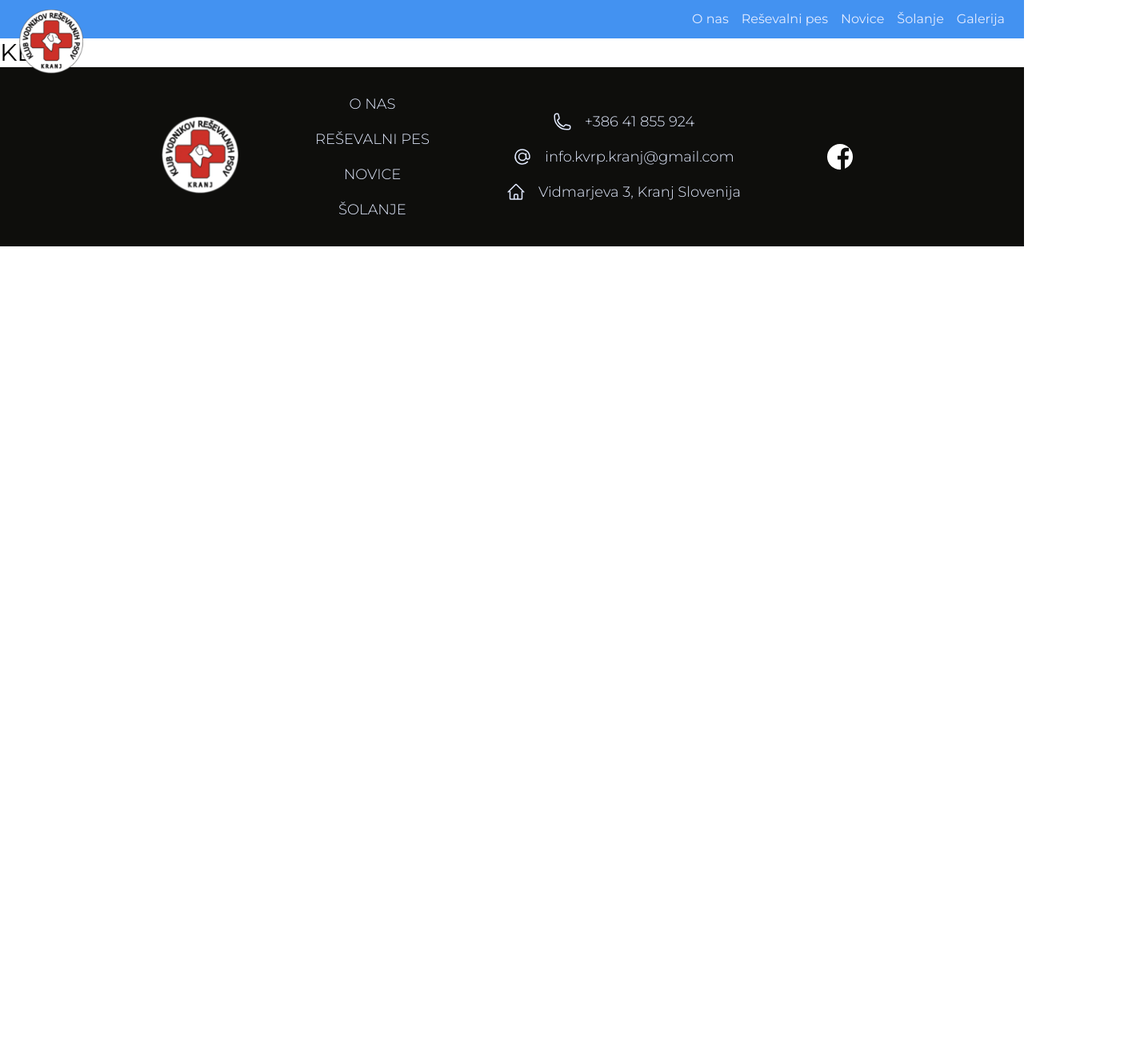
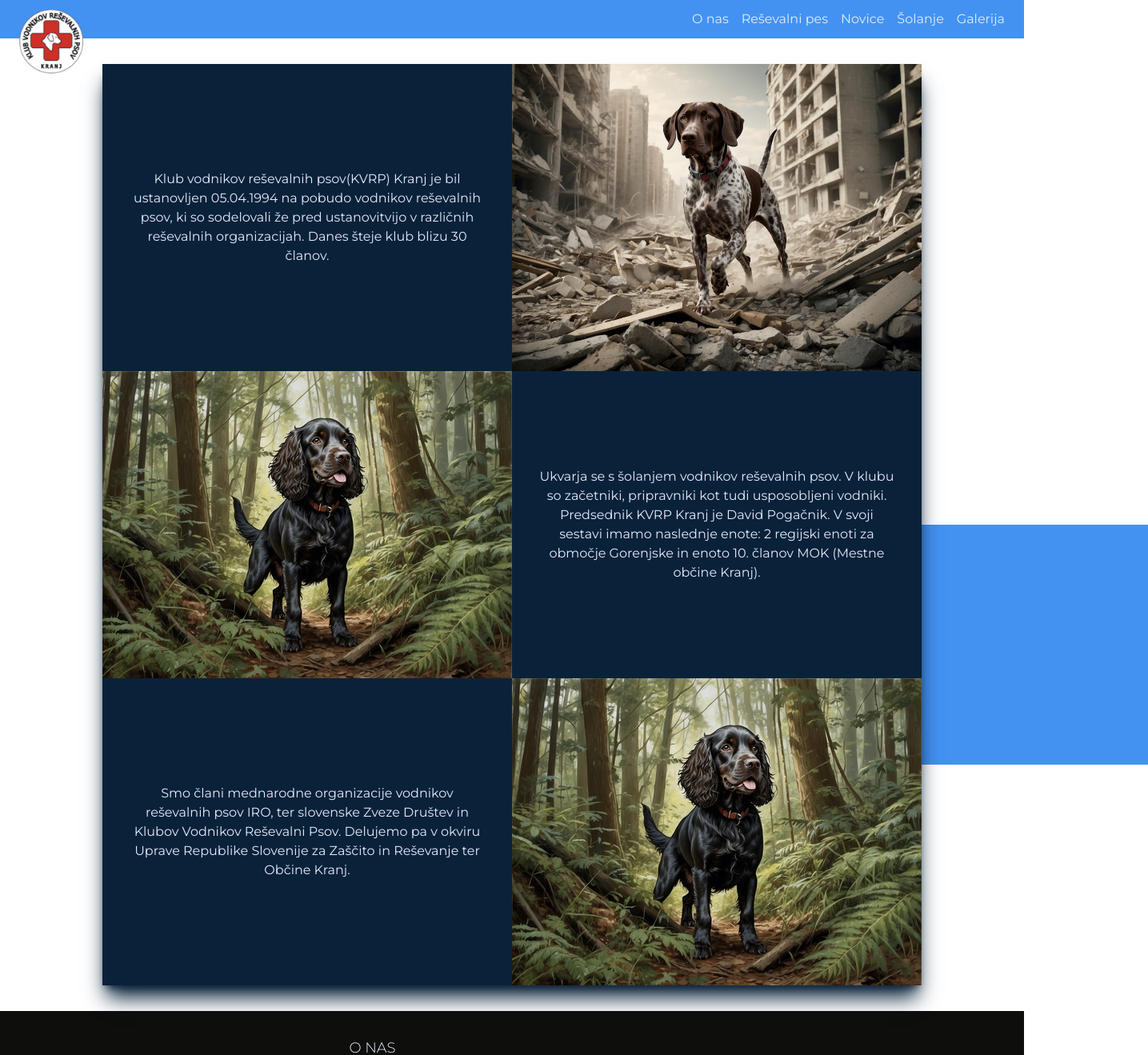
Before and after one commit to BostjanT/KVRPK, a Next.js app: page /klub in a window 1280 px wide. Shown: the top 1319 px of the page at 80% size, 1435 px wide, since content can reach past the window. Before the commit the page ends 800 px from the top, so only its background shows below. Built offline with nearby package versions, Linux system fonts and the light colour scheme.

Commit message:
updated the navigation component

```diff
--- /dev/null
+++ b/app/galerija/page.tsx
@@ -0,0 +1,10 @@
+const Galerija = () => {
+    return (
+        <section className="flex flex-col container px-5 md:px-0  mt-8  mx-auto min-h-screen shadow-xl shadow-darkGrey relative">
+            <div className="bg-hero"></div>
+            <h2 className="mb-8">galerija</h2>
+        </section>
+    )
+}
+
+export default Galerija
--- a/app/globals.css
+++ b/app/globals.css
@@ -13,15 +13,17 @@ h2 {
     box-shadow: -11px -18px 28px -6px rgba(10, 34, 57, 0.6);
 }
 
+.ham-height {
+    height: calc(100vh - 26vh);
+}
+
 @supports (-webkit-touch-callout: none) {
     .h-screen {
         height: 100vh;
         height: calc(var(--vh, 1vh) * 100);
     }
 }
-.ham-height {
-    height: calc(100vh - 10rem);
-}
+
 @layer components {
     @media screen(md) {
         .bg-hero {
--- a/app/klub/page.tsx
+++ b/app/klub/page.tsx
@@ -1,9 +1,67 @@
+import Image from 'next/image'
+import Fourth from '@/public/pointer.jpg'
+import Fifth from '@/public/spaniel.jpg'
+
 export const metadata = {
     title: 'KVRPK - Klub',
 }
 
 const Klub = () => {
-    return <h1 className="text-3xl text-black">KLUB</h1>
+    return (
+        <section className="container md:max-w-5xl px-5 md:px-0  my-8  mx-auto min-h-screen shadow-xl shadow-darkGrey relative">
+            <div className="bg-hero"></div>
+            {/* <h2 className="mb-8">o nas</h2> */}
+            <div className="grid grid-cols-1 md:grid-cols-2 md:grid-rows-3">
+                <div className="md:col-span-1 md:row-span-1 flex items-center justify-center bg-darkGrey text-white">
+                    <p className="px-8 text-center md:text-md">
+                        Klub vodnikov reševalnih psov(KVRP) Kranj je bil
+                        ustanovljen 05.04.1994 na pobudo vodnikov reševalnih
+                        psov, ki so sodelovali že pred ustanovitvijo v različnih
+                        reševalnih organizacijah. Danes šteje klub blizu 30
+                        članov.
+                    </p>
+                </div>
+                <div className="md:col-span-1 md:row-span-1">
+                    <Image
+                        src={Fourth}
+                        alt="about us image"
+                        className="w-full h-full object-contain"
+                    />
+                </div>
+                <div className="md:col-span-1 md:row-span-1">
+                    <Image
+                        src={Fifth}
+                        alt="about us image"
+                        className="w-full h-full object-contain"
+                    />
+                </div>
+                <div className="md:col-span-1 md:row-span-1 flex items-center justify-center bg-darkGrey text-white">
+                    <p className="px-8 text-center md:text-md">
+                        Ukvarja se s šolanjem vodnikov reševalnih psov. V klubu
+                        so začetniki, pripravniki kot tudi usposobljeni vodniki.
+                        Predsednik KVRP Kranj je David Pogačnik. V svoji sestavi
+                        imamo naslednje enote: 2 regijski enoti za območje
+                        Gorenjske in enoto 10. članov MOK (Mestne občine Kranj).
+                    </p>
+                </div>
+                <div className="md:col-span-1 md:row-span-1  flex items-center justify-center bg-darkGrey text-white">
+                    <p className="px-8 text-center md:text-md">
+                        Smo člani mednarodne organizacije vodnikov reševalnih
+                        psov IRO, ter slovenske Zveze Društev in Klubov Vodnikov
+                        Reševalni Psov. Delujemo pa v okviru Uprave Republike
+                        Slovenije za Zaščito in Reševanje ter Občine Kranj.
+                    </p>
+                </div>
+                <div className="md:col-span-1 md:row-span-1">
+                    <Image
+                        src={Fifth}
+                        alt="about us image"
+                        className="w-full h-full object-contain"
+                    />
+                </div>
+            </div>
+        </section>
+    )
 }
 
 export default Klub
--- /dev/null
+++ b/app/novice/page.tsx
@@ -0,0 +1,10 @@
+const Novice = () => {
+  return (
+    <section className="flex flex-col container px-5 md:px-0  mt-8  mx-auto min-h-screen shadow-xl shadow-darkGrey relative">
+            <div className="bg-hero"></div>
+            <h2 className="mb-8">novice</h2>
+        </section>
+  )
+}
+
+export default Novice
--- /dev/null
+++ b/app/resevalni/page.tsx
@@ -0,0 +1,10 @@
+const ResevalniPsi = () => {
+    return (
+        <section className="flex flex-col container px-5 md:px-0  mt-8  mx-auto min-h-screen shadow-xl shadow-darkGrey relative">
+            <div className="bg-hero"></div>
+            <h2 className="mb-8">Reševalni psi</h2>
+        </section>
+    )
+}
+
+export default ResevalniPsi
--- a/components/Navigation.tsx
+++ b/components/Navigation.tsx
@@ -7,6 +7,7 @@ import Logo from '../public/KVRPK_LOGO_small.png'
 type LinkProps = {
     href: string
     children: string
+    onClick?: () => void
 }
 const Navigation = () => {
     const [isOpen, setIsOpen] = useState(false)
@@ -78,9 +79,12 @@ const Navigation = () => {
             </div>
             {isOpen && (
                 <div className="md:hidden mt-2 ">
-                    <div className="flex flex-col  ham-height gap-6 items-center justify-center">
+                    <div className="flex flex-col   ham-height overflow-y-hidden gap-6 items-center justify-center">
                         {links.map((link, index) => (
-                            <MobileNavLink key={index} href={link.href}>
+                            <MobileNavLink
+                                key={index}
+                                href={link.href}
+                                onClick={() => setIsOpen(!isOpen)}>
                                 {link.text}
                             </MobileNavLink>
                         ))}
@@ -99,9 +103,10 @@ const NavLink = ({ href, children }: LinkProps) => (
     </Link>
 )
 
-const MobileNavLink = ({ href, children }: LinkProps) => (
+const MobileNavLink = ({ href, children, onClick }: LinkProps) => (
     <Link
         href={href}
+        onClick={onClick}
         className="block py-2 px-4 text-white  hover:text-darkGrey transition-colors duration-300 rounded-md">
         {children}
     </Link>
--- a/tailwind.config.ts
+++ b/tailwind.config.ts
@@ -21,7 +21,7 @@ const config: Config = {
                 whiter: '#fff',
                 dark: '#0E0E0C',
                 alertOrange: '#FF1900',
-                shadows:'#174d80'
+                shadows: '#174d80',
             },
             fontFamily: {
                 sans: ['Raleway', 'sans-serif'],
```
